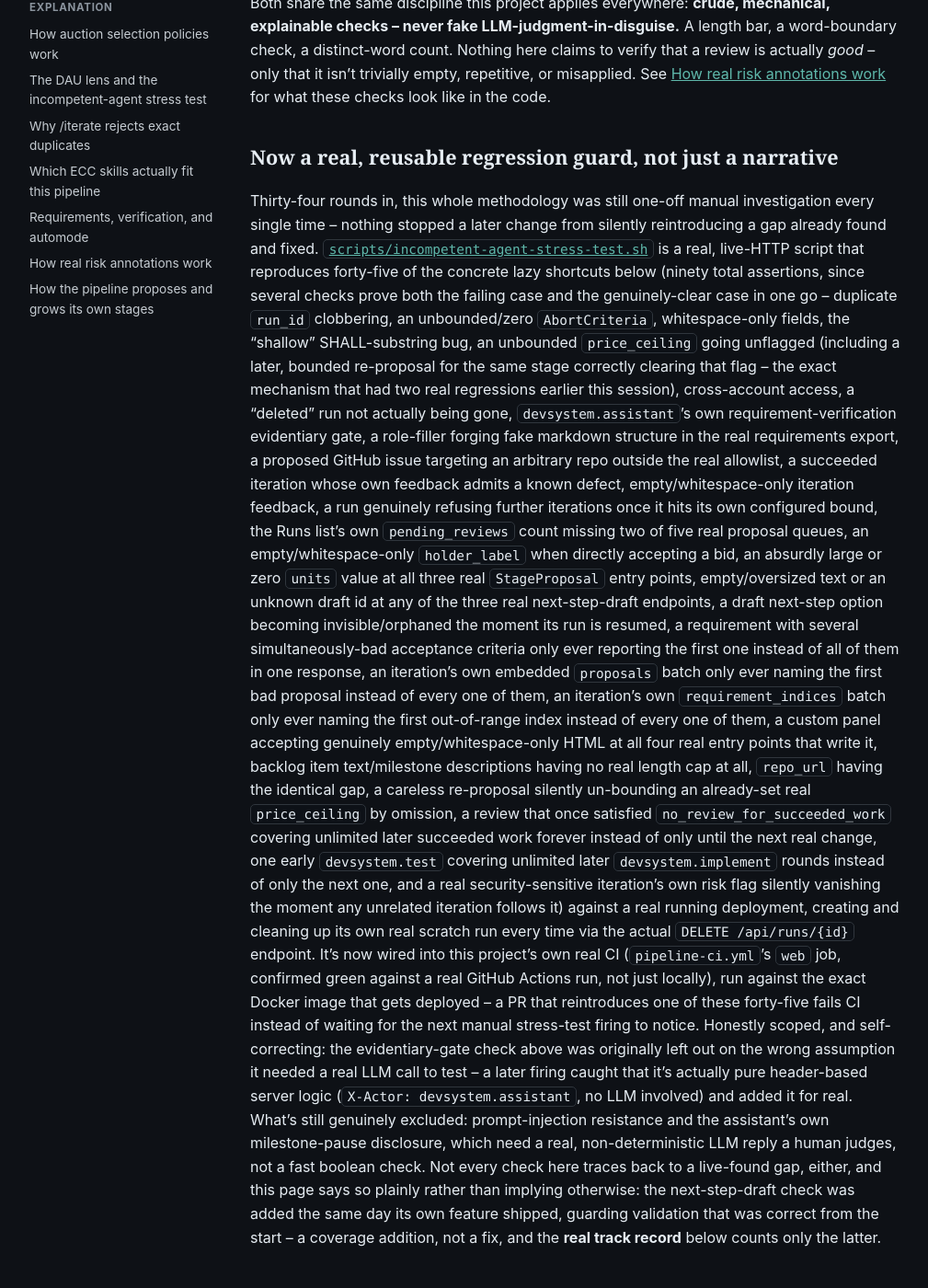
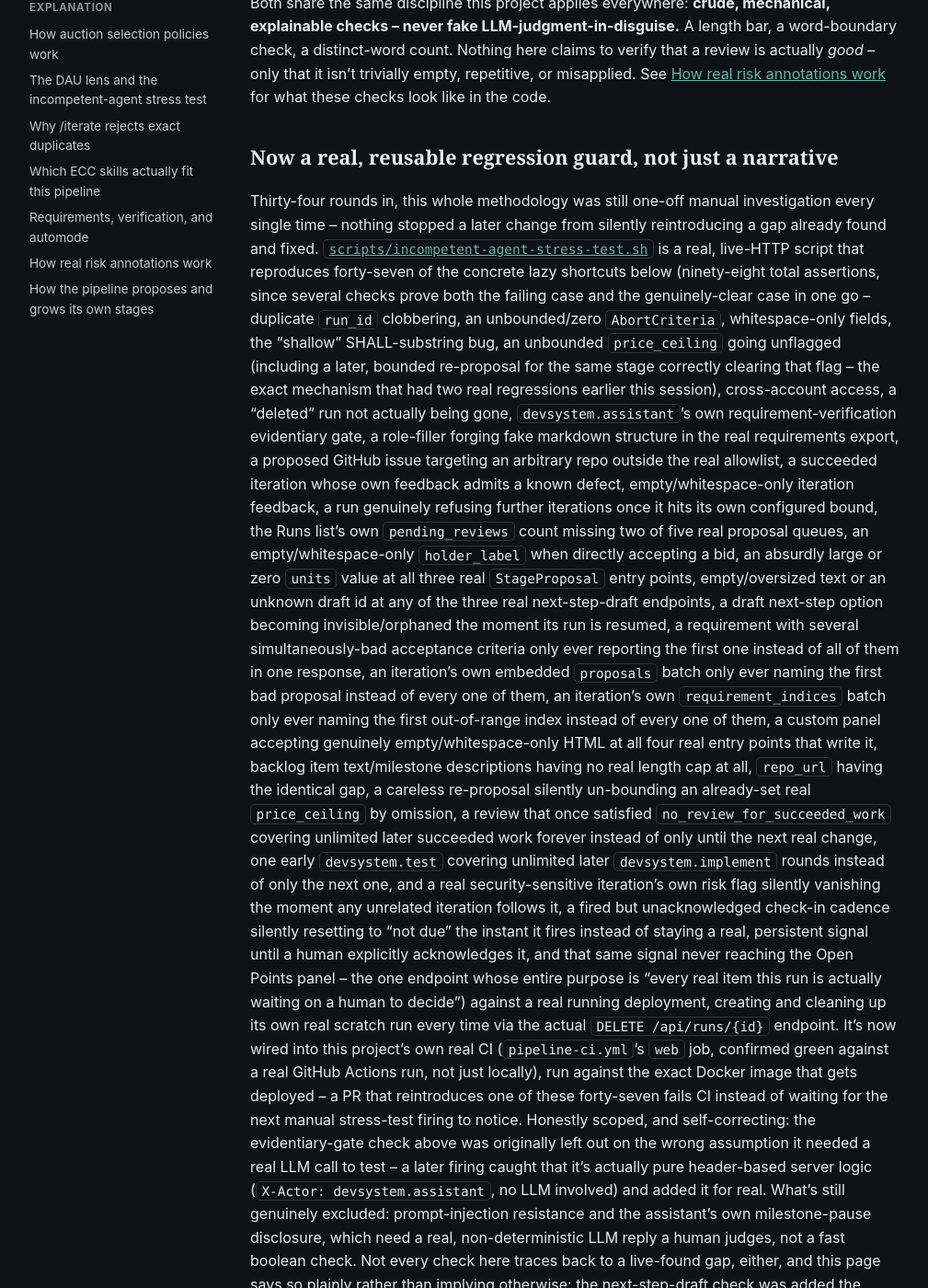
Before and after one commit to scimbe/CADS-devsystem-docs, a Jekyll site: the page built from _explanation/dau-lens-and-stress-testing.md, in a window 1280 px wide and 1400 px high, scrolled down 843 px. Shown: the whole window at 92% size, without its empty margins (82-1091 px from the left). Built offline with Jekyll 4.4.1, drawn with Linux system fonts in a browser that asks for light colours; some of the changed text lies outside the part shown.

Commit message:
explanation: refresh stress-harness counts (45->47 checks, 90->98 assertions) + later mutation rounds
Live-verified against the actual deployment. Documents checks [46]/[47]
(check-in-pending signal + its Open Points entry), the honest [41]/[42]
coupling found during mutation testing, and the git checkout -- near-miss
that led to the pre-mutation-backup discipline now used every round.

```diff
--- a/_explanation/dau-lens-and-stress-testing.md
+++ b/_explanation/dau-lens-and-stress-testing.md
@@ -43,8 +43,8 @@ for what these checks look like in the code.
 Thirty-four rounds in, this whole methodology was still one-off manual investigation every single
 time -- nothing stopped a later change from silently reintroducing a gap already found and fixed.
 [`scripts/incompetent-agent-stress-test.sh`](https://github.com/scimbe/CADS-devsystem/blob/main/scripts/incompetent-agent-stress-test.sh)
-is a real, live-HTTP script that reproduces forty-five of the concrete lazy shortcuts below
-(ninety total assertions, since several checks prove both the failing case and the genuinely-clear
+is a real, live-HTTP script that reproduces forty-seven of the concrete lazy shortcuts below
+(ninety-eight total assertions, since several checks prove both the failing case and the genuinely-clear
 case in one go -- duplicate `run_id` clobbering, an unbounded/zero `AbortCriteria`, whitespace-only fields, the
 "shallow" SHALL-substring bug, an unbounded `price_ceiling` going unflagged (including a later,
 bounded re-proposal for the same stage correctly clearing that flag -- the exact mechanism that had
@@ -69,12 +69,15 @@ by omission, a review that once satisfied `no_review_for_succeeded_work` coverin
 succeeded work forever instead of only until the next real change, one early `devsystem.test`
 covering unlimited later `devsystem.implement` rounds instead of only the next one, and a real
 security-sensitive iteration's own risk flag silently vanishing the moment any unrelated iteration
-follows it)
+follows it, a fired but unacknowledged check-in cadence silently resetting to "not due" the instant
+it fires instead of staying a real, persistent signal until a human explicitly acknowledges it, and
+that same signal never reaching the Open Points panel -- the one endpoint whose entire purpose is
+"every real item this run is actually waiting on a human to decide")
 against a real running deployment, creating and cleaning up its own real scratch run every
 time via the actual `DELETE /api/runs/{id}` endpoint. It's now wired into this project's own real CI
 (`pipeline-ci.yml`'s `web` job, confirmed green against a real GitHub Actions run, not just
 locally), run against the exact Docker image that gets deployed -- a PR that reintroduces one of
-these forty-five fails CI instead of waiting for the next manual stress-test firing to notice.
+these forty-seven fails CI instead of waiting for the next manual stress-test firing to notice.
 Honestly scoped, and
 self-correcting: the evidentiary-gate check above was originally left out on the wrong assumption it
 needed a real LLM call to test -- a later firing caught that it's actually pure header-based server
@@ -137,6 +140,21 @@ cleanly reverted and redeployed the real fix. All four passed on both counts --
 precise teeth, not a broader collateral break of the whole check. This closed out the first
 complete mutation-verified batch: every check added that day now has real, live proof it would
 actually catch its own regression coming back, not just a plausible-sounding assertion.
+
+**The technique kept getting applied as new checks shipped, not treated as a one-time exercise**:
+`[46]` (the check-in-pending signal) and `[47]` (its own Open Points entry) each passed the same
+real revert-confirm-rebuild-redeploy-reconfirm cycle the day they were added. Applying it to an
+*older* check later found something worth naming honestly: neutering `[41]`'s own price-ceiling
+enforcement made **two** checks fail, not one -- `[42]`'s final assertion genuinely reuses that
+same enforcement line for its own real proof, so both correctly failed together. Not a bug in
+either check, just evidence that "one check, one independent regression" isn't always literally
+true, worth knowing before trusting a green run to mean every individual check is testing something
+wholly separate from its neighbors. One near-miss during this whole sweep, corrected before it cost
+anything real: `git checkout --` (meant to revert only the temporary mutation) instead reverted a
+file back to its last real *commit*, discarding a just-written, not-yet-committed real fix along
+with the mutation -- caught immediately by reading the file's actual content rather than trusting
+the command, restored from a backup taken before mutating. Every mutation-test round since has
+restored from a pre-mutation backup file instead.
 
 The same investigation that produced the harness also found a real gap in this project's own §5
 quality-bar table: it named `check-no-secrets.sh` as a real secrets-scanning gate, but that script
```
